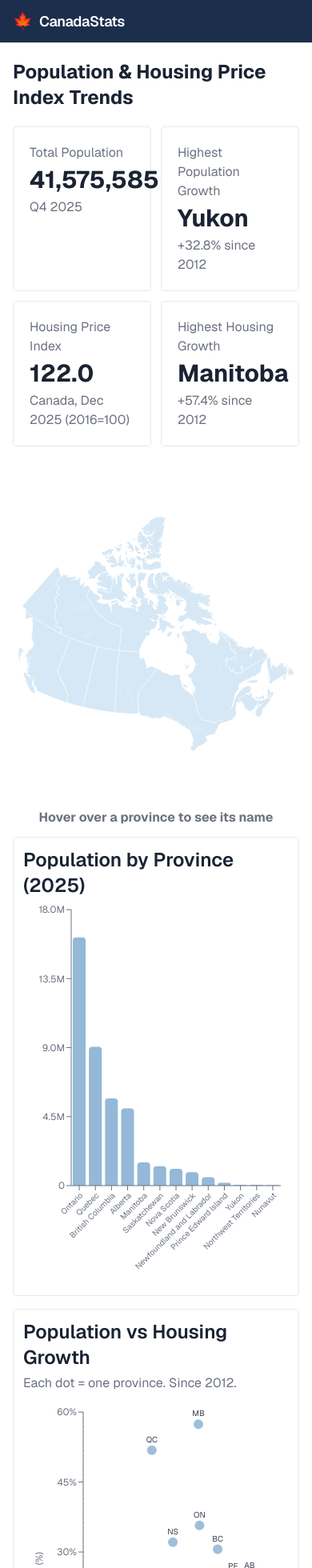
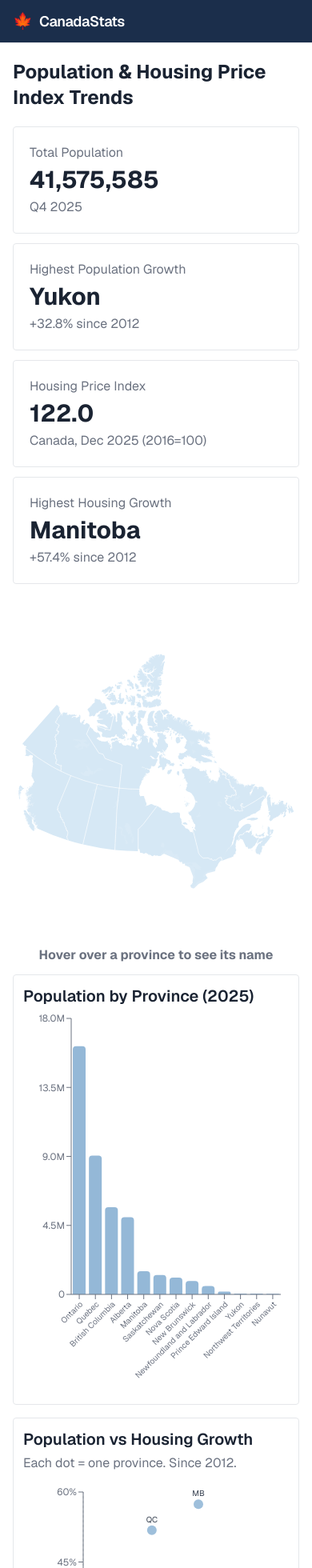
Before and after one commit to Mik-watanabe/province-data-dashboard, a Next.js app: page / in a window 390 px wide. Shown: the top 1960 px of the page at 80% size. Built offline with nearby package versions, Linux system fonts and the light colour scheme.

Commit message:
minor fixes

```diff
--- a/app/components/InteractiveSection.tsx
+++ b/app/components/InteractiveSection.tsx
@@ -1,9 +1,10 @@
-'use client';
+"use client";
 
-import { useCallback, useState } from 'react';
-import CanadaMap from './CanadaMap';
-import PopulationBarChart from './PopulationBarChart';
-import CorrelationScatterChart from './CorrelationScatterChart';
+import { useCallback, useState } from "react";
+import CanadaMap from "./CanadaMap";
+import PopulationBarChart from "./PopulationBarChart";
+import CorrelationScatterChart from "./CorrelationScatterChart";
+import CardTitle from "./CardTitle";
 
 type InteractiveSectionProps = {
   provinces: { province: string; population: number }[];
@@ -17,7 +18,10 @@ export default function InteractiveSection({
   year,
 }: InteractiveSectionProps) {
   const [hoveredProvince, setHoveredProvince] = useState<string | null>(null);
-  const handleHover = useCallback((name: string | null) => setHoveredProvince(name), []);
+  const handleHover = useCallback(
+    (name: string | null) => setHoveredProvince(name),
+    [],
+  );
 
   return (
     <section className="mb-6 grid grid-cols-1 gap-4 lg:grid-cols-12">
@@ -27,19 +31,21 @@ export default function InteractiveSection({
 
       <div className="lg:col-span-7 grid grid-cols-1 gap-4 md:grid-cols-2">
         <div className="rounded border border-card-border bg-card-bg p-3">
-          <h2 className="mb-1 text-2xl font-semibold">
-            Population by Province ({year})
-          </h2>
-          <PopulationBarChart data={provinces} highlightedProvince={hoveredProvince} />
+          <CardTitle>Population by Province ({year})</CardTitle>
+          <PopulationBarChart
+            data={provinces}
+            highlightedProvince={hoveredProvince}
+          />
         </div>
         <div className="rounded border border-card-border bg-card-bg p-3">
-          <h2 className="mb-1 text-2xl font-semibold">
-            Population vs Housing Growth
-          </h2>
+          <CardTitle>Population vs Housing Growth</CardTitle>
           <p className="mb-1 text-muted text-base">
             Each dot = one province. Since 2012.
           </p>
-          <CorrelationScatterChart data={correlationData} highlightedProvince={hoveredProvince} />
+          <CorrelationScatterChart
+            data={correlationData}
+            highlightedProvince={hoveredProvince}
+          />
         </div>
       </div>
     </section>
--- a/app/components/SummaryCard.tsx
+++ b/app/components/SummaryCard.tsx
@@ -13,12 +13,12 @@ export default function SummaryCard({
 }: SummaryCardProps) {
   return (
     <div className="rounded border border-card-border bg-card-bg p-5">
-      <p className="text-base lg:text-lg text-muted">{title}</p>
+      <p className="text-base lg:text-lg text-muted ">{title}</p>
       {comingSoon ? (
         <p className="mt-2 text-lg text-muted italic">Coming Soon</p>
       ) : (
         <>
-          <p className="mt-1 text-3xl font-bold">{value}</p>
+          <p className="mt-1 text-3xl font-bold wrap-break-word">{value}</p>
           {subtitle && <p className="mt-1 text-base lg:text-lg text-muted">{subtitle}</p>}
         </>
       )}
--- a/app/page.tsx
+++ b/app/page.tsx
@@ -47,7 +47,7 @@ export default function Home() {
       <h1 className='pb-5 text-2xl lg:text-4xl font-bold'>
         Population & Housing Price Index Trends
       </h1>
-      <section className="mb-6 grid grid-cols-2 gap-3 md:grid-cols-4">
+      <section className="mb-6 grid sm:grid-cols-2 gap-3 md:grid-cols-4">
         <SummaryCard
           title="Total Population"
           value={population.toLocaleString()}
@@ -90,7 +90,7 @@ export default function Home() {
 
       {/* Row 3: Overview table (full width) */}
       <section>
-        <CardTitle>Province Population & Housing Price Index Overview ({year})</CardTitle>
+        <CardTitle className='mb-4'>Province Population & Housing Price Index Overview ({year})</CardTitle>
         <div className="overflow-x-auto rounded border border-card-border bg-card-bg">
           <table className="w-full text-left text-base">
             <thead className="border-b border-card-border bg-card-bg">
```
